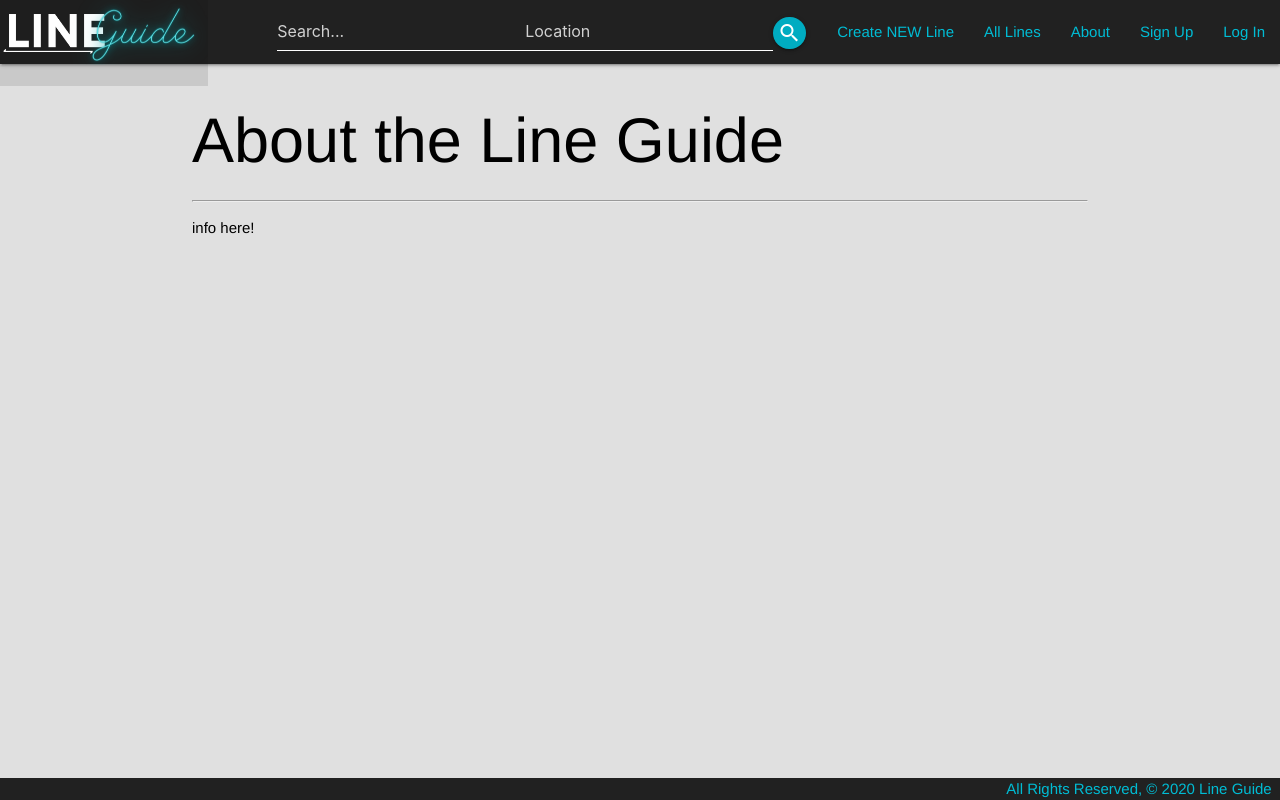
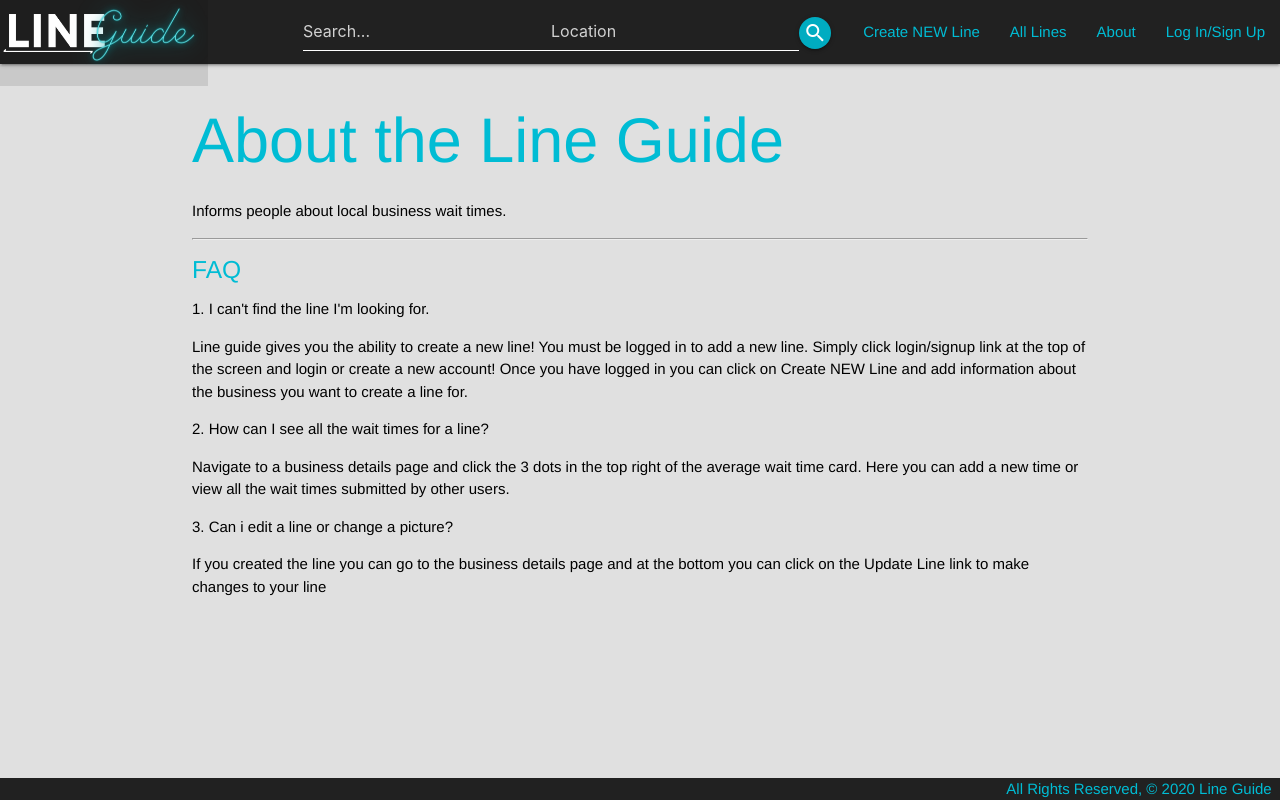
Before and after one commit to micahsellis/lineguide, a Django app: page /about/ in a window 1280 px wide. Run offline with Django 3.2, Linux system fonts and the light colour scheme.

Commit message:
update about

```diff
--- a/lineguide/settings.py
+++ b/lineguide/settings.py
@@ -12,10 +12,10 @@ https://docs.djangoproject.com/en/3.0/ref/settings/
 
 import os
 import environ
-import django_heroku
+# import django_heroku
 
 
-django_heroku.settings(locals())
+# django_heroku.settings(locals())
 
 
 environ.Env()
--- a/lines/templates/about.html
+++ b/lines/templates/about.html
@@ -1,8 +1,16 @@
 {% extends 'base.html' %}
 {% block content %}
 
-<h1>About the Line Guide</h1>
+<h1 class="cyan-text">About the Line Guide</h1>
+<p>Informs people about local business wait times.</p>
 <hr />
-<p>info here!</p>
+<h5 class="cyan-text">FAQ</h5>
+<p>1. I can't find the line I'm looking for.</p>
+<p>Line guide gives you the ability to create a new line! You must be logged in to add a new line. Simply click login/signup link at the top of the screen and login or create a new account! Once you have logged in you can click on Create NEW Line and add information about the business you want to create a line for.</p>
+<p>2. How can I see all the wait times for a line?</p>
+<p>Navigate to a business details page and click the 3 dots in the top right of the average wait time card. Here you can add a new time or view all the wait times submitted by other users.</p>
+<p>3. Can i edit a line or change a picture?</p>
+<p>If you created the line you can go to the business details page and at the bottom you can click on the Update Line link to make changes to your line</p>
+
 
 {% endblock %}
--- a/lines/templates/base.html
+++ b/lines/templates/base.html
@@ -31,8 +31,7 @@
                     <li><a class="text-cyan text-lighten-1" href="{% url 'line_create' %}">Create NEW Line</a></li>
                     <li><a href="{% url 'all_lines' %}">All Lines</a></li>
                     <li><a href="{% url 'about' %}">About</a></li>
-                    <li><a href="{% url 'signup' %}">Sign Up</a></li>
-                    <li><a href="{% url 'login' %}">Log In</a></li>
+                    <li><a href="{% url 'login' %}">Log In/Sign Up</a></li>
                 </ul>
             </div>
         </nav>
--- a/lines/templates/lines/line_detail.html
+++ b/lines/templates/lines/line_detail.html
@@ -30,6 +30,7 @@
         {% csrf_token %} {{ wait_form.as_p }}
           <input type="submit" class="btn cyan waves-effect waves-light" value="Add Wait Time" style="border-radius: 15px;" />
         </form>
+        <br>
         <table class="striped">
       <thead>
         <tr>
--- a/lines/templates/registration/login.html
+++ b/lines/templates/registration/login.html
@@ -17,5 +17,6 @@
         </div>
     </div>
 </div>
+<a class="cyan-text center" href="{% url 'signup' %}">Don't already have an account? Sign Up Now!</a>
 
 {% endblock %}
--- a/manage.py
+++ b/manage.py
@@ -12,7 +12,7 @@ def main():
             "Couldn't import Django. Are you sure it's installed and "
             "available on your PYTHONPATH environment variable? Did you "
             "forget to activate a virtual environment?"
-        ) # from exc
+        ) from exc
     execute_from_command_line(sys.argv)
 
 
```
